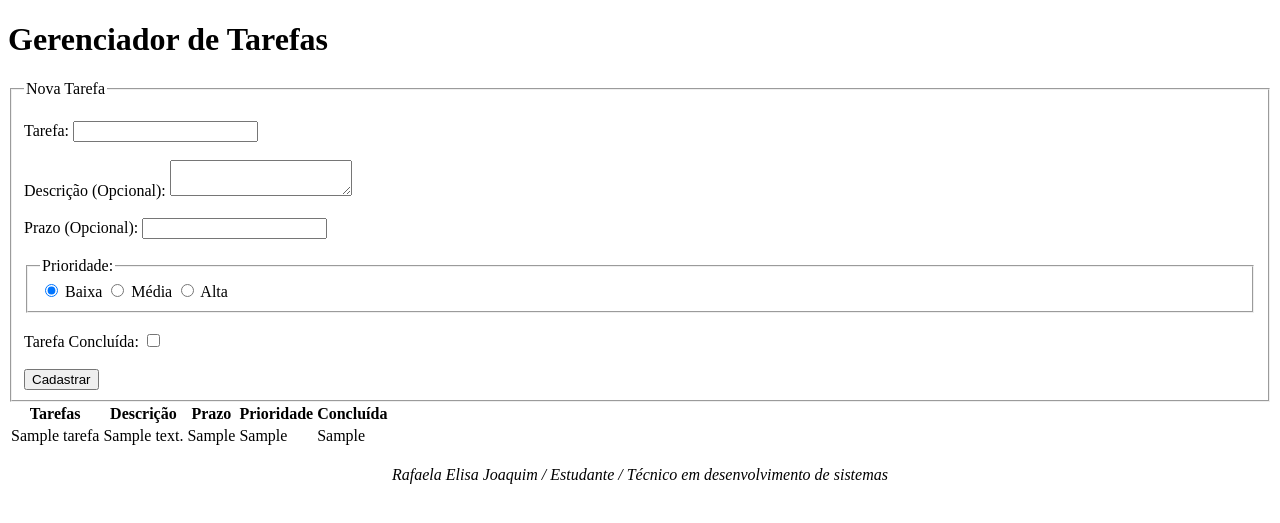
After one commit to rafaelaelisajoaquim/rafaela_php, a PHP site: page /tarefas.php in a window 1280 px wide. The commit adds this page. Shown: the top 523 px of the page. Run offline with PHP 8.4, Linux system fonts and the light colour scheme; tables that the repository leaves empty or names only in its code hold one stand-in row (values such as "Sample post").

Commit message:
Versão 1

```diff
--- /dev/null
+++ b/banco/banco.php
@@ -0,0 +1,34 @@
+<?php
+    $bdServidor = '127.0.0.1';
+    $bdUsuario = 'root';
+    $bdSenha = '';
+    $bdBanco = 'rafaela_joaquim';
+    $conexao = mysqli_connect($bdServidor, $bdUsuario, $bdSenha, $bdBanco);
+    if (mysqli_connect_errno()) {
+        echo "Problemas para conectar no banco. Verifique os dados";
+        die();
+    }
+
+    function buscar_tarefas($conexao)
+    {
+        $sqlBusca = 'SELECT * FROM tarefas';
+        $resultado = mysqli_query($conexao, $sqlBusca);
+        $tarefas = array();
+        while ($tarefa = mysqli_fetch_assoc($resultado)){
+        $tarefas[] = $tarefa;
+    }
+        return $tarefas;
+    }
+
+    function gravar_tarefa($conexao, $tarefa) {
+        $sqlGravar = "insert into tarefas (nome, descricao, prioridade, prazo, concluida)
+        values (
+            '{$tarefa ['nome']}',
+            '{$tarefa ['descricao']}',
+            '{$tarefa ['prioridade']}',
+            '{$tarefa ['prazo']}',
+            '{$tarefa ['concluida']}'
+        )";
+        mysqli_query($conexao, $sqlGravar);
+    }
+?>
--- /dev/null
+++ b/banco/tarefas.php
@@ -0,0 +1,41 @@
+<?php
+session_start();
+    include "banco.php";
+
+if (isset($_GET['nome']) && $_GET['nome'] != '') {
+    $tarefa = array();
+
+    $tarefa['nome'] = $_GET['nome'];
+
+    if (isset($_GET['descricao'])) {
+        $tarefa['descricao'] = $_GET['descricao'];
+
+    } else {
+        $tarefa['descricao'] = '';
+    }
+
+    if (isset($_GET['prazo'])) {
+        $tarefa['prazo'] = $_GET['prazo'];
+    } else {
+        $tarefa['prazo'] = '';
+    }
+    $tarefa['prioridade'] = $_GET['prioridade'];
+
+
+    if (isset($_GET['concluida'])) {
+        $tarefa['concluida'] = $_GET['concluida'];
+
+    } else {
+        $tarefa['concluida'] = '';
+    }
+    gravar_tarefa($conexao,$tarefa);
+}
+
+    $lista_tarefas = buscar_tarefas($conexao);
+
+    include "template.php";
+?>
+
+<?php
+      echo "<center><address><br/>Rafaela Elisa Joaquim / Estudante / Técnico em desenvolvimento de sistemas</address></center>";
+?>
--- a/sessao_cookies/template.php
+++ b/banco/template.php
@@ -38,13 +38,13 @@
             <fieldset>
                 <legend> Prioridade: </legend>
                 <label>
-                    <input type="radio" name="prioridade" value="baixa" checked />
+                    <input type="radio" name="prioridade" value="1" checked />
                     Baixa
 
-                    <input type="radio" name="prioridade" value="media" />
+                    <input type="radio" name="prioridade" value="2" />
                     Média
 
-                    <input type="radio" name="prioridade" value="alta" />
+                    <input type="radio" name="prioridade" value="3" />
                     Alta
                 </label>
             </fieldset>
```
Also changed, not shown: sessao_cookies/banco.php (deleted, +0 -11 lines), sessao_cookies/tarefas.php (deleted, +0 -42 lines), banco/tarefa.php (renamed from sessao_cookies/tarefa.php).
